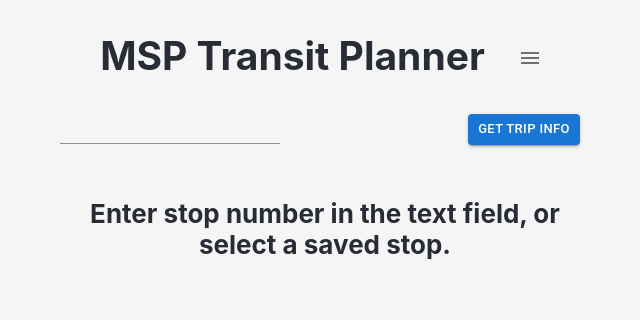
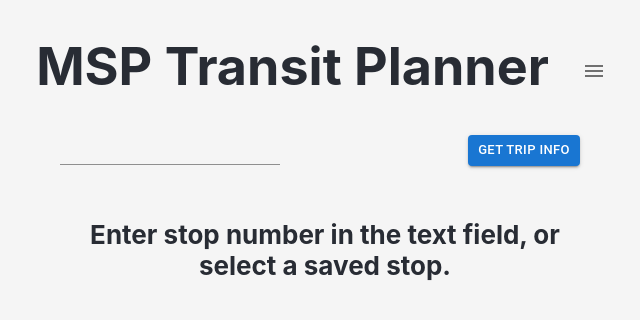
Before and after one commit to cjdufault/msp-next-trip, a React (Create React App) app: page / in a window 1280 px wide. Shown: the top 320 px of the page, without its empty margins (315-955 px from the left). Built offline with nearby package versions, Linux system fonts and the light colour scheme.

Commit message:
cleanup & better error messages

```diff
--- a/src/App.css
+++ b/src/App.css
@@ -32,9 +32,13 @@
   align-items: center;
 }
 
+.main-title {
+  cursor: pointer;
+}
+
 .main-menu-div {
   padding-left: 25px;
-  padding-top: 5px;
+  padding-top: 10px;
 }
 
 .trip-lookup-status-message {
@@ -63,10 +67,6 @@
   padding: 0 10px;
 }
 
-.route-lookup {
-  max-width: 500px;
-}
-
 .map-header {
   display: flex;
   justify-content: space-between;
--- a/src/App.js
+++ b/src/App.js
@@ -11,14 +11,14 @@ const App = () => {
   const [currentStop, setCurrentStop] = useState();
   const [mapRouteNumber, setMapRouteNumber] = useState();
 
+  const returnToDefault = () => {
+    setMapRouteNumber(null);
+    setMode('next-trip');
+  };
   const handleMapDisplay = (routeNumber, currentStop) => {
     setMapRouteNumber(routeNumber);
     setCurrentStop(currentStop);
     setMode('route-map');
-  };
-  const handleMapExit = () => {
-    setMapRouteNumber(null);
-    setMode('next-trip');
   };
   const handleShowRouteLookup = () => {
     setMapRouteNumber(null);
@@ -29,14 +29,14 @@ const App = () => {
     <div className={'App'}>
       <header className={'App-header'}>
         <div className={'title-section'}>
-          <h2>{'MSP Transit Planner'}</h2>
+          <h1 className={'main-title'} onClick={returnToDefault}>{'MSP Transit Planner'}</h1>
           <MainMenu
             showRouteLookup={handleShowRouteLookup}
           />
         </div>
-        { mode === 'route-lookup' && <RouteLookup lookupRouteCallback={handleMapDisplay} exitCallback={handleMapExit} /> }
+        { mode === 'route-lookup' && <RouteLookup lookupRouteCallback={handleMapDisplay} exitCallback={returnToDefault} /> }
         { mode === 'next-trip' && <NextTripLookup mapDisplayCallback={handleMapDisplay} currentStop={currentStop} /> }
-        { mode === 'route-map' && <VehiclesMap routeNumber={mapRouteNumber} exitCallback={handleMapExit} /> }
+        { mode === 'route-map' && <VehiclesMap routeNumber={mapRouteNumber} exitCallback={returnToDefault} /> }
       </header>
     </div>
   );
--- a/src/components/RouteLookup.jsx
+++ b/src/components/RouteLookup.jsx
@@ -33,6 +33,9 @@ export const RouteLookup = ({ lookupRouteCallback, exitCallback }) => {
             setInternalValue(newValue);
             handleRouteInputChange(newValue);
           }}
+          onLoad={ (event) => {
+            event.target.focus();
+          }}
           onBlur={ () => {
             setInternalValue(routeId);
           }}
--- a/src/components/VehiclesMap.jsx
+++ b/src/components/VehiclesMap.jsx
@@ -49,7 +49,13 @@ export const VehiclesMap = ({ routeNumber, exitCallback }) => {
     <div>
       <div className={'map-header'}>
         <Button onClick={exitCallback}><strong>{'X'}</strong></Button>
-        <small>{'Vehicle locations update every 30 seconds.'}</small>
+        <small>
+          {
+            (vehicleCoordinates && vehicleCoordinates.length > 0) ?
+            'Vehicle locations update every 30 seconds.'
+            : `No data found for "${routeNumber}".`
+          }
+        </small>
       </div>
       <MapContainer
         id={'route-map-container'}
@@ -62,7 +68,7 @@ export const VehiclesMap = ({ routeNumber, exitCallback }) => {
           attribution='&copy; <a href="http://osm.org/copyright">OpenStreetMap</a> contributors'
           url="https://{s}.tile.openstreetmap.org/{z}/{x}/{y}.png" />
         {
-          vehicleCoordinates &&
+          (vehicleCoordinates && vehicleCoordinates.length > 0) &&
           vehicleCoordinates.map(position =>
             <Marker
               position={position}
--- a/src/data/mapData.js
+++ b/src/data/mapData.js
@@ -4,7 +4,7 @@ export async function getVehiclePositions(routeNumber) {
   const response = await fetch(`${constants.API_URL}/vehicles/${routeNumber}`);
 
   if (response.status === 400) {
-    return null;
+    return [];
   }
   const vehicles = await response.json();
 
```
Also changed, not shown: public/test.txt (added).
